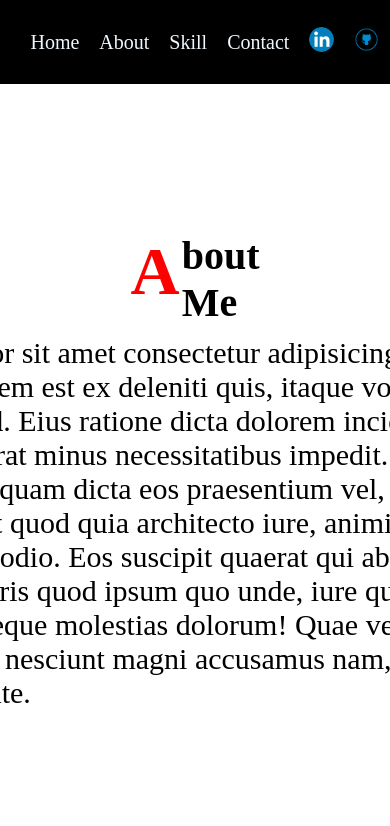
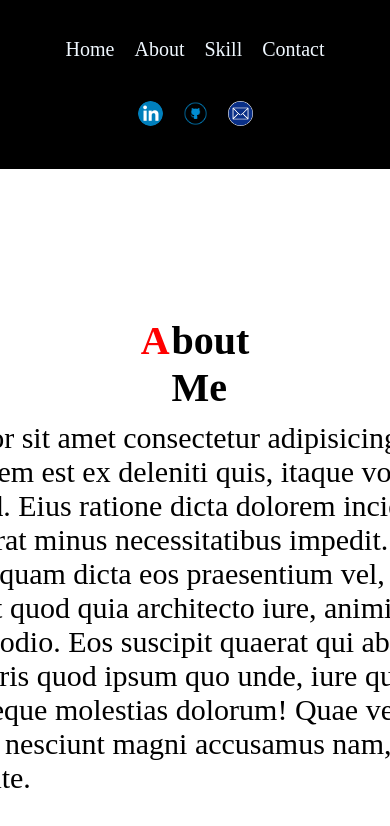
Before and after one commit to ShreyasiDebnath/Portfolio, a plain HTML site: page aboutus.html in a window 390 px wide. Shown: the top 826 px of the page. Drawn offline with Linux system fonts and the light colour scheme.

Commit message:
Update aboutus.html

```diff
--- a/aboutus.html
+++ b/aboutus.html
@@ -112,6 +112,27 @@
         width:25px;
         border-radius: 20px;
     }
+    @media screen and (max-width: 670px) {
+
+    .sidebar{
+        height: 20vh;
+    }
+    .header{
+        height:80vh;
+    }
+
+    .sidebar
+    {
+        flex-direction: column;
+
+         }
+         .sidebar nav{
+            width:100vw;
+         }
+         .a {
+    font-size: 40px;}
+
+}
 
     </style>
 <body>
```
